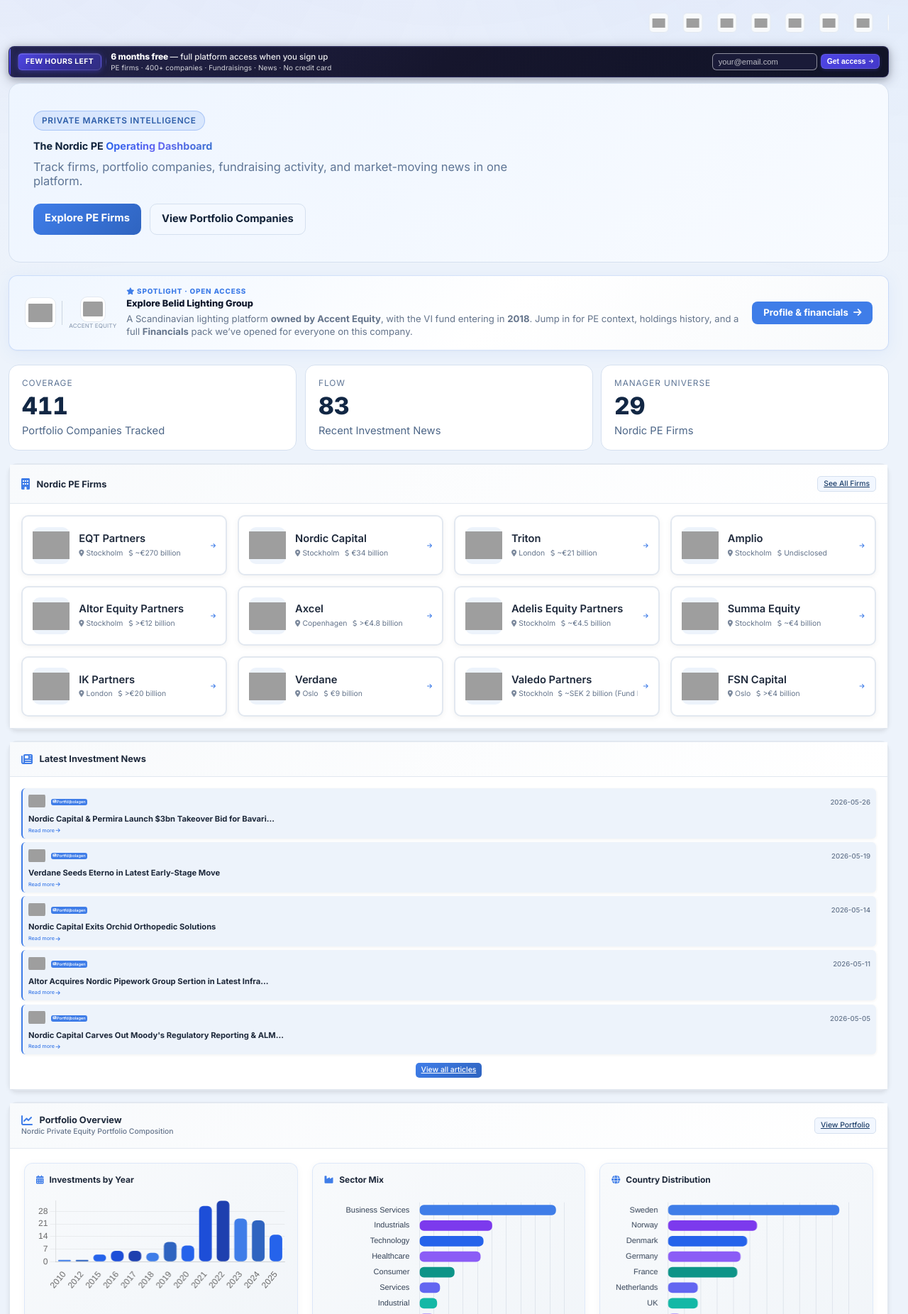
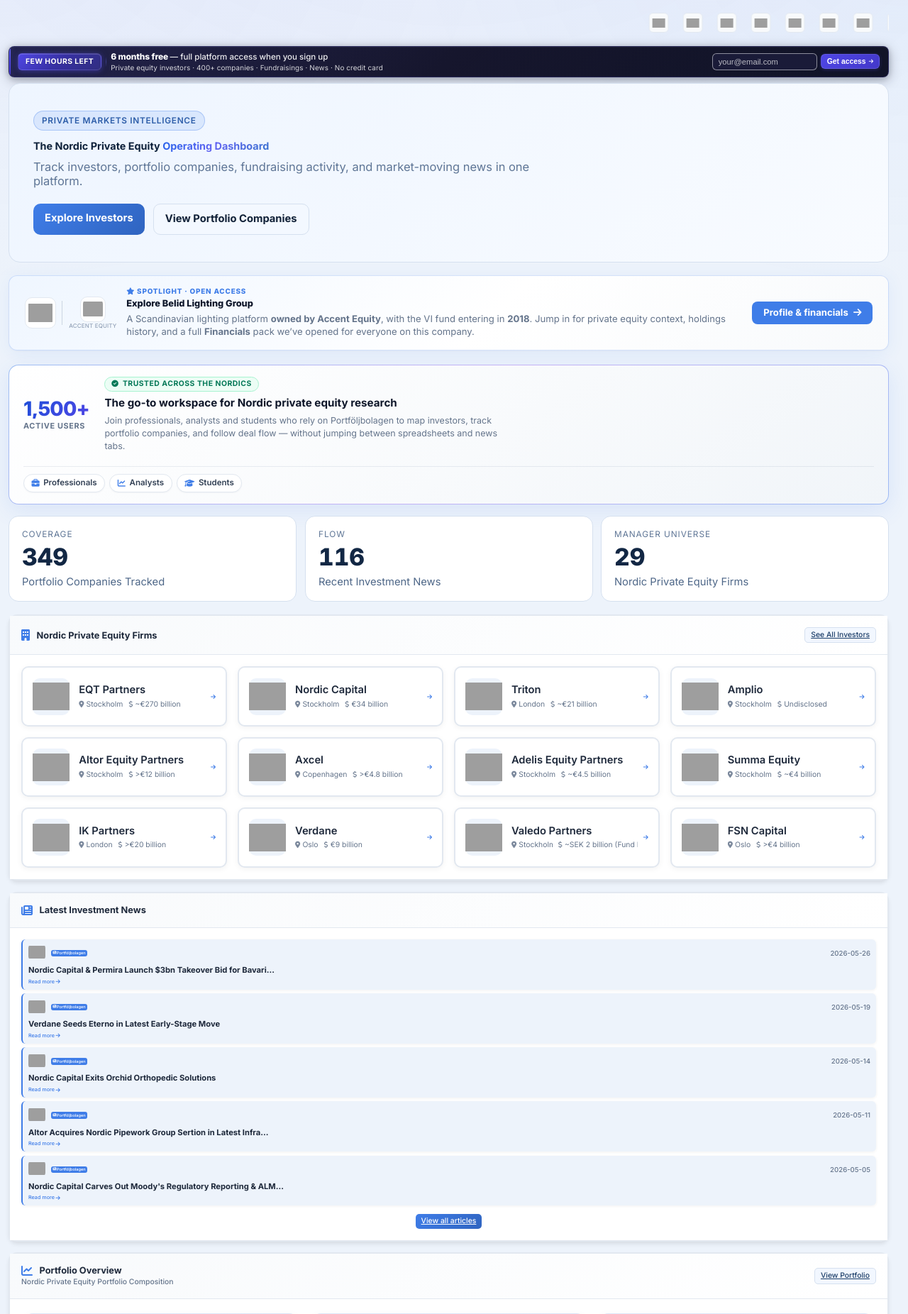
Before and after one commit to EdoardoHahnel/Portfolio-website, a Flask app: page / in a window 1280 px wide. Shown: the part 87-1939 px from the top of the page at 71% size. Run offline with Flask 3, Linux system fonts and the light colour scheme; grey boxes are pictures that could not be loaded.

Commit message:
Homepage social proof strip and investor-focused copy.
Add 1,500+ users trust bar above metrics, replace PE shorthand with Investors and Nordic Private Equity Firms across the dashboard.

Co-authored-by: Cursor <cursoragent@cursor.com>

```diff
--- a/static/dashboard.js
+++ b/static/dashboard.js
@@ -114,15 +114,33 @@ async function loadStats() {
     try {
         const response = await fetch('/api/analytics/summary');
         const data = await response.json();
+        let newsCount = null;
+
+        try {
+            const newsResp = await fetch('/api/investment-news');
+            const newsData = await newsResp.json();
+            if (newsData.success && typeof newsData.count === 'number') {
+                newsCount = newsData.count;
+            }
+        } catch (_) {}
 
         if (data.success) {
-            document.getElementById('totalCompanies').textContent = data.summary.total_companies || 349;
-            document.getElementById('totalNews').textContent = data.summary.total_news || 50;
-            const muEl = document.getElementById('managerUniverseCount');
-            if (muEl && data.summary.total_pe_firms) {
-                muEl.textContent = data.summary.total_pe_firms;
-                muEl.setAttribute('data-target', data.summary.total_pe_firms);
+            const companies = data.summary.total_companies || 349;
+            const firms = data.summary.total_pe_firms || 28;
+            const news = newsCount != null ? newsCount : (data.summary.total_news || 50);
+
+            function setCounterEl(id, value) {
+                const el = document.getElementById(id);
+                if (!el) return;
+                el.setAttribute('data-target', String(value));
+                if (!el.classList.contains('counted')) {
+                    el.textContent = '0';
+                }
             }
+
+            setCounterEl('totalCompanies', companies);
+            setCounterEl('totalNews', news);
+            setCounterEl('managerUniverseCount', firms);
         }
     } catch (error) {
         console.error('Error loading stats:', error);
--- a/templates/dashboard.html
+++ b/templates/dashboard.html
@@ -128,7 +128,7 @@
     box-shadow: 0 8px 24px rgba(63, 125, 232, 0.15);
 }
 
-/* Homepage Nordic PE Firms — 12-card grid fills the section */
+/* Homepage Nordic private equity firms — 12-card grid fills the section */
 #peFirmsGrid.pe-firms-grid {
     grid-template-columns: repeat(4, minmax(0, 1fr));
 }
@@ -155,6 +155,120 @@
 /* Smoother scroll reveal */
 .scroll-reveal-item {
     transition: opacity 0.6s cubic-bezier(0.4, 0, 0.2, 1), transform 0.6s cubic-bezier(0.4, 0, 0.2, 1);
+}
+
+/* Social proof — above coverage metrics */
+.pe-social-proof {
+    margin: 0 0 1rem 0;
+    padding: 1px;
+    border-radius: 14px;
+    background: linear-gradient(135deg, rgba(63, 125, 232, 0.45) 0%, rgba(124, 58, 237, 0.35) 50%, rgba(37, 99, 235, 0.4) 100%);
+    box-shadow: 0 8px 32px rgba(63, 125, 232, 0.12);
+}
+.pe-social-proof-inner {
+    display: flex;
+    flex-wrap: wrap;
+    align-items: center;
+    gap: 1rem 1.35rem;
+    padding: 1rem 1.25rem;
+    border-radius: 13px;
+    background: linear-gradient(145deg, #ffffff 0%, #f8fafc 55%, #f1f5f9 100%);
+}
+.pe-social-proof-stat {
+    flex-shrink: 0;
+    text-align: left;
+    min-width: 5.5rem;
+}
+.pe-social-proof-number {
+    display: block;
+    font-size: 1.75rem;
+    font-weight: 800;
+    letter-spacing: -0.03em;
+    line-height: 1;
+    background: linear-gradient(135deg, #1d4ed8 0%, #4f46e5 100%);
+    -webkit-background-clip: text;
+    -webkit-text-fill-color: transparent;
+    background-clip: text;
+}
+.pe-social-proof-stat-label {
+    display: block;
+    margin-top: 0.25rem;
+    font-size: 0.68rem;
+    font-weight: 700;
+    text-transform: uppercase;
+    letter-spacing: 0.06em;
+    color: #64748b;
+}
+.pe-social-proof-body {
+    flex: 1;
+    min-width: 200px;
+}
+.pe-social-proof-eyebrow {
+    display: inline-flex;
+    align-items: center;
+    gap: 0.35rem;
+    margin: 0 0 0.4rem 0;
+    padding: 0.2rem 0.55rem;
+    font-size: 0.65rem;
+    font-weight: 700;
+    text-transform: uppercase;
+    letter-spacing: 0.05em;
+    color: #047857;
+    background: #ecfdf5;
+    border: 1px solid #a7f3d0;
+    border-radius: 999px;
+}
+.pe-social-proof-eyebrow i {
+    font-size: 0.6rem;
+}
+.pe-social-proof-headline {
+    margin: 0 0 0.35rem 0;
+    font-size: 0.95rem;
+    font-weight: 700;
+    color: #0f172a;
+    line-height: 1.35;
+}
+.pe-social-proof-sub {
+    margin: 0;
+    font-size: 0.78rem;
+    color: #64748b;
+    line-height: 1.45;
+    max-width: 36rem;
+}
+.pe-social-proof-chips {
+    display: flex;
+    flex-wrap: wrap;
+    gap: 0.4rem;
+    width: 100%;
+    margin-top: 0.15rem;
+    padding-top: 0.65rem;
+    border-top: 1px solid rgba(148, 163, 184, 0.2);
+}
+.pe-social-proof-chip {
+    display: inline-flex;
+    align-items: center;
+    gap: 0.35rem;
+    padding: 0.3rem 0.65rem;
+    font-size: 0.72rem;
+    font-weight: 600;
+    color: #334155;
+    background: #fff;
+    border: 1px solid #e2e8f0;
+    border-radius: 999px;
+    box-shadow: 0 1px 2px rgba(15, 23, 42, 0.04);
+}
+.pe-social-proof-chip i {
+    font-size: 0.7rem;
+    color: #3f7de8;
+}
+@media (max-width: 640px) {
+    .pe-social-proof-inner {
+        flex-direction: column;
+        align-items: flex-start;
+        text-align: left;
+    }
+    .pe-social-proof-stat { width: 100%; }
+    .pe-social-proof-chips { padding-top: 0.5rem; }
 }
 
 /* Hero entrance - fade up on load */
@@ -596,7 +710,7 @@
                         <span class="pe-signup-headline">6 months free</span>
                         <span class="pe-signup-headline-muted"> — full platform access when you sign up</span>
                     </div>
-                    <span class="pe-signup-desc">PE firms · 400+ companies · Fundraisings · News · No credit card</span>
+                    <span class="pe-signup-desc">Private equity investors · 400+ companies · Fundraisings · News · No credit card</span>
                 </div>
             </div>
             <form class="pe-signup-form-pill" action="/forum/platform-signup" method="post">
@@ -609,10 +723,10 @@
 
 <section class="pe-hero">
     <div class="pe-hero-eyebrow">Private Markets Intelligence</div>
-    <h1 class="pe-hero-title">The Nordic PE <span>Operating Dashboard</span></h1>
-    <p class="pe-hero-subtitle">Track firms, portfolio companies, fundraising activity, and market-moving news in one platform.</p>
+    <h1 class="pe-hero-title">The Nordic Private Equity <span>Operating Dashboard</span></h1>
+    <p class="pe-hero-subtitle">Track investors, portfolio companies, fundraising activity, and market-moving news in one platform.</p>
     <div class="pe-hero-actions">
-        <a href="/pe-firms" class="pe-cta pe-cta-primary">Explore PE Firms</a>
+        <a href="/pe-firms" class="pe-cta pe-cta-primary">Explore Investors</a>
         <a href="/portfolio" class="pe-cta pe-cta-secondary">View Portfolio Companies</a>
     </div>
 </section>
@@ -643,12 +757,31 @@
                 <h2 class="pe-showcase-financials-title">Explore Belid Lighting Group</h2>
                 <p class="pe-showcase-financials-desc">
                     A Scandinavian lighting platform <strong>owned by Accent Equity</strong>, with the VI fund entering in <strong>2018</strong>.
-                    Jump in for PE context, holdings history, and a full <strong>Financials</strong> pack we’ve opened for everyone on this company.
+                    Jump in for private equity context, holdings history, and a full <strong>Financials</strong> pack we’ve opened for everyone on this company.
                 </p>
             </div>
         </div>
         <span class="pe-showcase-financials-cta">Profile &amp; financials <i class="fas fa-arrow-right"></i></span>
     </a>
+</section>
+
+<section class="pe-social-proof scroll-reveal revealed" aria-label="Social proof">
+    <div class="pe-social-proof-inner">
+        <div class="pe-social-proof-stat">
+            <span class="pe-social-proof-number">1,500+</span>
+            <span class="pe-social-proof-stat-label">Active users</span>
+        </div>
+        <div class="pe-social-proof-body">
+            <span class="pe-social-proof-eyebrow"><i class="fas fa-circle-check" aria-hidden="true"></i> Trusted across the Nordics</span>
+            <p class="pe-social-proof-headline">The go-to workspace for Nordic private equity research</p>
+            <p class="pe-social-proof-sub">Join professionals, analysts and students who rely on Portföljbolagen to map investors, track portfolio companies, and follow deal flow — without jumping between spreadsheets and news tabs.</p>
+        </div>
+        <div class="pe-social-proof-chips">
+            <span class="pe-social-proof-chip"><i class="fas fa-briefcase" aria-hidden="true"></i> Professionals</span>
+            <span class="pe-social-proof-chip"><i class="fas fa-chart-line" aria-hidden="true"></i> Analysts</span>
+            <span class="pe-social-proof-chip"><i class="fas fa-graduation-cap" aria-hidden="true"></i> Students</span>
+        </div>
+    </div>
 </section>
 
 <section class="pe-metric-grid scroll-reveal">
@@ -665,14 +798,14 @@
     <a href="/pe-firms" class="pe-metric-card scroll-reveal-item">
         <div class="pe-metric-kicker">Manager Universe</div>
         <div class="pe-metric-value counter-animate" id="managerUniverseCount" data-target="28">0</div>
-        <div class="pe-metric-label">Nordic PE Firms</div>
+        <div class="pe-metric-label">Nordic Private Equity Firms</div>
     </a>
 </section>
 
 <section class="content-card scroll-reveal">
     <div class="content-card-header">
-        <h2 class="content-card-title"><i class="fas fa-building"></i>Nordic PE Firms</h2>
-        <a href="/pe-firms" class="btn btn-secondary btn-sm">See All Firms</a>
+        <h2 class="content-card-title"><i class="fas fa-building"></i>Nordic Private Equity Firms</h2>
+        <a href="/pe-firms" class="btn btn-secondary btn-sm">See All Investors</a>
     </div>
     <div class="content-card-body">
         <div id="peFirmsGrid" class="pe-firms-grid"></div>
@@ -722,7 +855,7 @@
     </div>
 </section>
 
-<!-- Trending Case Studies - compact strip before PE Firms -->
+<!-- Trending Case Studies - compact strip -->
 <section class="pe-trending-compact scroll-reveal">
     <div class="pe-trending-header">
         <span class="pe-trending-label"><i class="fas fa-fire"></i> Trending</span>
@@ -756,7 +889,7 @@
             </span>
             <span class="pe-trending-chip-body">
                 <span class="pe-trending-chip-title">HL Display</span>
-                <span class="pe-trending-chip-desc">Case study: Buy-and-build in Nordic PE (SSE thesis)</span>
+                <span class="pe-trending-chip-desc">Case study: Buy-and-build in Nordic private equity (SSE thesis)</span>
             </span>
         </a>
         <a class="pe-trending-chip" href="/case-study/eqt" title="EQT – Responsible business & Anticimex case study">
```
